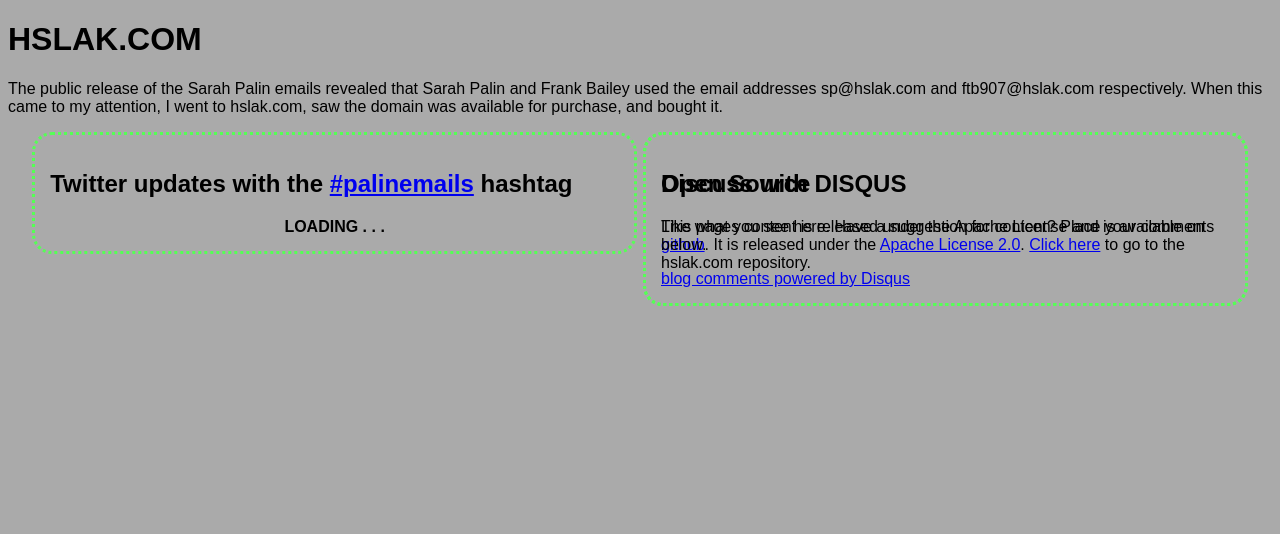
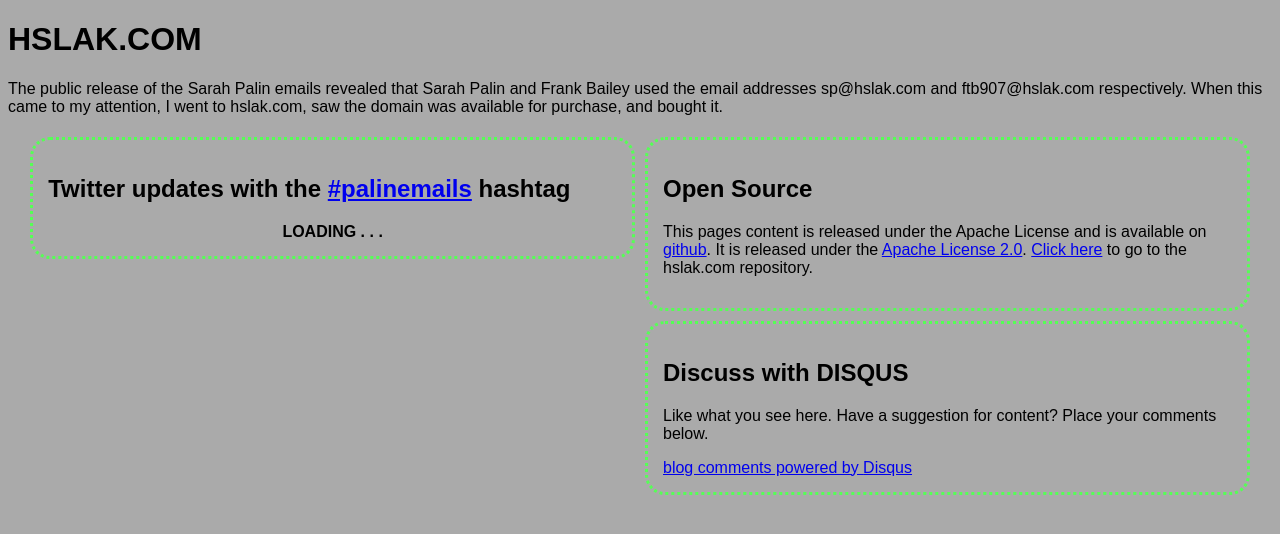
Before and after one commit to zippy1981/hslak.com, a plain HTML site: page index.html in a window 1280 px wide. Drawn offline with Linux system fonts and the light colour scheme; a script that the page names is missing.

Commit message:
Fixed layout to allow for more content divs.

```diff
--- a/hslak.css
+++ b/hslak.css
@@ -21,11 +21,11 @@ div.contentFrame
     border: 0;
     padding: 0;
 }
-div.contentFrame-inner-left { right: 3px; }
-div.contentFrame-inner-right { left: 3px; }
+div.contentFrame-inner-left { float: right; }
+div.contentFrame-inner-right { float: left; }
 div.contentFrame-inner
 {
-    position: absolute;
+    position: relative;
     border: 3px dotted #55FF55;
     width: 800px;
     max-width: 90%;
@@ -35,7 +35,7 @@ div.contentFrame-inner
     -webkit-border-radius: 20px;
     -khtml-border-radius: 20px;
     border-radius: 20px;
-
+    margin: 5px;
 }
 
 #palinemails-twitter-tweets p
```
